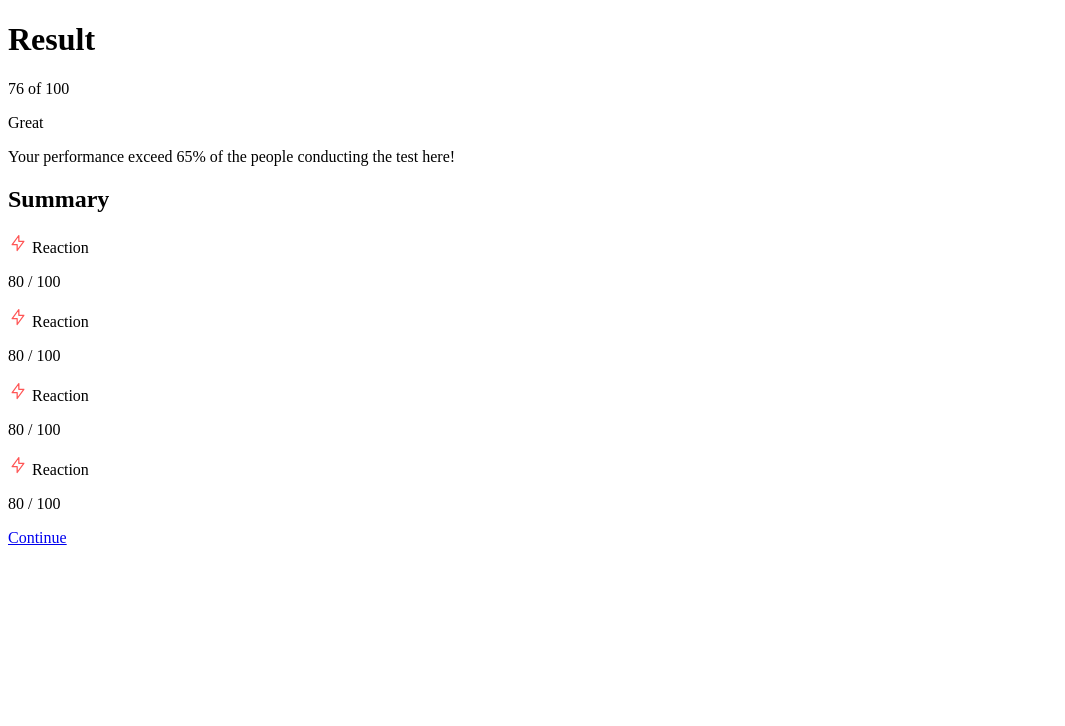
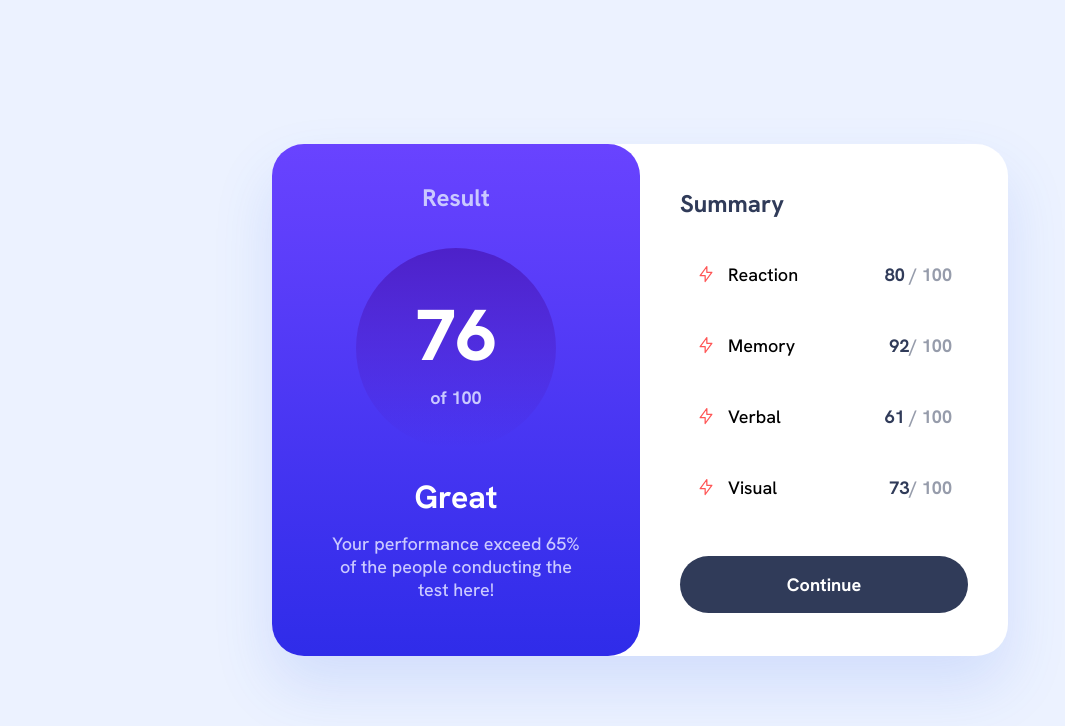
Before and after one commit to NozaninAbdujabborova/the__Result-App__09, a plain HTML site: page index.html in a window 1280 px wide. Shown: the whole page, without its empty margins (0-1065 px from the left). Drawn offline with Linux system fonts and the light colour scheme.

Commit message:
result app end

```diff
--- a/css/main.css
+++ b/css/main.css
@@ -1 +1,213 @@
+
 @import url(./fonts.css);
+
+:root {
+    --light-Blue: #CAC9FF;
+    --white: #fff;
+    --dark-navy: #303B59;
+    --red: #F55;
+    --yellow: #FFB21E;
+    --green: #00BB8F;
+    --blue: #1125D6;
+    --fm: 'HankenGrotesk';
+    ----Gradient-1: linear-gradient(180deg, #75F 0%, #6943FF 0.01%, #2F2CE9 100%);
+}
+
+* {
+    margin: 0;
+    padding: 0;
+    box-sizing: border-box;
+}
+
+a {
+    text-decoration: none;
+}
+
+ul {
+    list-style: none;
+}
+
+.main {
+    background: #ECF2FF;
+    height: 100vh;
+    display: flex;
+    justify-content: center;
+    align-items: center;
+    font-family: var(--fm);
+}
+
+/* result-card */
+
+.result-card {
+   max-width: 736px;
+   width: 100%;
+   border-radius: 32px;
+   background: var(--white, #FFF);
+   box-shadow: 0px 30px 60px 0px rgba(61, 108, 236, 0.15);
+   display: flex;
+   justify-content: space-between;
+}
+
+.result-score {
+    max-width: 368px;
+    width: 100%;
+    border-radius: 32px;
+    background: var(--Gradient-1, linear-gradient(180deg, #75F 0%, #6943FF 0.01%, #2F2CE9 100%));
+    display: flex;
+    flex-direction: column;
+    align-items: center;
+    padding: 38px 0 55px;
+}
+
+.result-score__title {
+    font-size: 24px;
+    font-weight: 700;
+    color: var(--light-Blue);
+    font-feature-settings: 'clig' off, 'liga' off;
+}
+
+.result-score__num {
+    max-width: 200px;
+    width: 100%;
+    height: 200px;
+    font-size: 72px;
+    font-weight: 800;
+    color: var(--white);
+    background: var(--Gradient-2, linear-gradient(180deg, #4D21C9 0%, rgba(37, 33, 201, 0.00) 100%, rgba(37, 33, 201, 0.00) 100%));;
+    border-radius: 50%;
+    display: flex;
+    flex-direction: column;
+    align-items: center;
+    justify-content: center;
+    row-gap: 4px;
+    margin: 35px 0 28px;
+}
+.result-score__points {
+    font-size: 18px;
+    font-weight: 700;
+    color: var(--light-Blue);
+}
+
+.result-score__subtitle {
+    color: var(--white);
+    font-size: 32px;
+    font-weight: 700;
+    margin-bottom: 14px;
+}
+.result-score__text {
+    max-width: 260px;
+    width: 100%;
+    color: var(--light-Blue);
+    font-size: 18px;
+    font-weight: 500;
+    text-align: center;
+}
+
+/* result-card */
+
+/* result-summary */
+
+    .result-summary {
+        padding: 0 40px;
+        /* display: flex; */
+        /* flex-direction: column; */
+        /* justify-content: center; */
+    }
+
+    .result-summary__title {
+        color: var(--dark-navy);
+        font-size: 24px;
+        font-weight: 700;
+    }
+
+/* result-summary */
+
+    .result-summary {
+        padding: 0 40px;
+        width: 50%;
+         display: flex;
+         flex-direction: column;
+         justify-content: center;
+    }
+
+    .result-summary__title {
+        color: var(--dark-navy);
+        font-size: 24px;
+        font-weight: 700;
+    }
+
+    .result-summary__card  {
+        max-width: 288px;
+        width: 100%;
+        margin: 28px 0 41px;
+        display: flex;
+        flex-direction: column;
+        row-gap: 16px;
+        align-items: center;
+
+    }
+    .result-summary__item {
+        width: 100%;
+        padding: 16px;
+        border-radius: 12px;
+        display: flex;
+        justify-content: space-between;
+    }
+    .result-summary__item:nth-child(1) {
+        background: var(--red-95-white);
+    }
+    .result-summary__item:nth-child(2) {
+        background: var(--yellow-95-white);
+    }
+    .result-summary__item:nth-child(3) {
+        background: var(--green-95-white);
+    }
+    .result-summary__item:nth-child(4) {
+        background: var(--blue-95-white);
+    }
+
+    .result-summary__name {
+        display: flex;
+        align-items: center;
+        column-gap: 12px;
+        font-size: 18px;
+        font-weight: 500;
+    }
+
+    .result-summary__text:nth-child(1) {
+        color: var(--red);
+    }
+
+    .result-summary__text:nth-child(1) {
+        color: var(--yellow);
+    }
+
+    .result-summary__text:nth-child(1) {
+        color: var(--green);
+    }
+
+    .result-summary__text:nth-child(1) {
+        color: var(--blue);
+    }
+
+    .result-summary__score {
+        font-size: 18px;
+        font-weight: 700;
+        color: var(--dark-navy);
+    }
+
+    .result-summary__100 {
+        opacity: .5;
+    }
+
+
+    .result-summary__btn {
+     background: var(--dark-navy);
+     border-radius: 128px;
+     padding: 17px 0;
+     text-align: center;
+     color: var(--white);
+     font-size: 18px;
+     font-weight: 700;
+
+    }
--- a/index.html
+++ b/index.html
@@ -10,7 +10,7 @@
 <body>
 
 
-    <main>
+    <main class="main">
 
         <div class="result-card">
             <div class="result-score">
@@ -21,7 +21,6 @@
             </div>
             <div class="result-summary">
                 <h2 class="result-summary__title">Summary</h2>
-
                 <div class="result-summary__card">
                     <div class="result-summary__item">
                         <div class="result-summary__name">
@@ -39,10 +38,10 @@
                             <svg xmlns="http://www.w3.org/2000/svg" width="20" height="20" viewBox="0 0 20 20" fill="none">
                                 <path d="M10.8333 8.33333V2.5L4.16666 11.6667H9.16666V17.5L15.8333 8.33333H10.8333Z" stroke="#FF5555" stroke-width="1.25" stroke-linecap="round" stroke-linejoin="round"/>
                             </svg>
-                            <span class="result-summary__text">Reaction</span>
+                            <span class="result-summary__text">Memory</span>
                         </div>
                         <div class="result-summary__score">
-                            <p class="result-summary__point"> 80 <span class="result-summary__100">/ 100</span></p>
+                            <p class="result-summary__point"> 92<span class="result-summary__100">/ 100</span></p>
                         </div>
                     </div>
                     <div class="result-summary__item">
@@ -50,10 +49,10 @@
                             <svg xmlns="http://www.w3.org/2000/svg" width="20" height="20" viewBox="0 0 20 20" fill="none">
                                 <path d="M10.8333 8.33333V2.5L4.16666 11.6667H9.16666V17.5L15.8333 8.33333H10.8333Z" stroke="#FF5555" stroke-width="1.25" stroke-linecap="round" stroke-linejoin="round"/>
                             </svg>
-                            <span class="result-summary__text">Reaction</span>
+                            <span class="result-summary__text">Verbal</span>
                         </div>
                         <div class="result-summary__score">
-                            <p class="result-summary__point"> 80 <span class="result-summary__100">/ 100</span></p>
+                            <p class="result-summary__point">61 <span class="result-summary__100">/ 100</span></p>
                         </div>
                     </div>
                     <div class="result-summary__item">
@@ -61,14 +60,13 @@
                             <svg xmlns="http://www.w3.org/2000/svg" width="20" height="20" viewBox="0 0 20 20" fill="none">
                                 <path d="M10.8333 8.33333V2.5L4.16666 11.6667H9.16666V17.5L15.8333 8.33333H10.8333Z" stroke="#FF5555" stroke-width="1.25" stroke-linecap="round" stroke-linejoin="round"/>
                             </svg>
-                            <span class="result-summary__text">Reaction</span>
+                            <span class="result-summary__text">Visual</span>
                         </div>
                         <div class="result-summary__score">
-                            <p class="result-summary__point"> 80 <span class="result-summary__100">/ 100</span></p>
+                            <p class="result-summary__point"> 73<span class="result-summary__100">/ 100</span></p>
                         </div>
                     </div>
                 </div>
-
                 <a href="#!" class="result-summary__btn">Continue</a>
             </div>
         </div>
```
